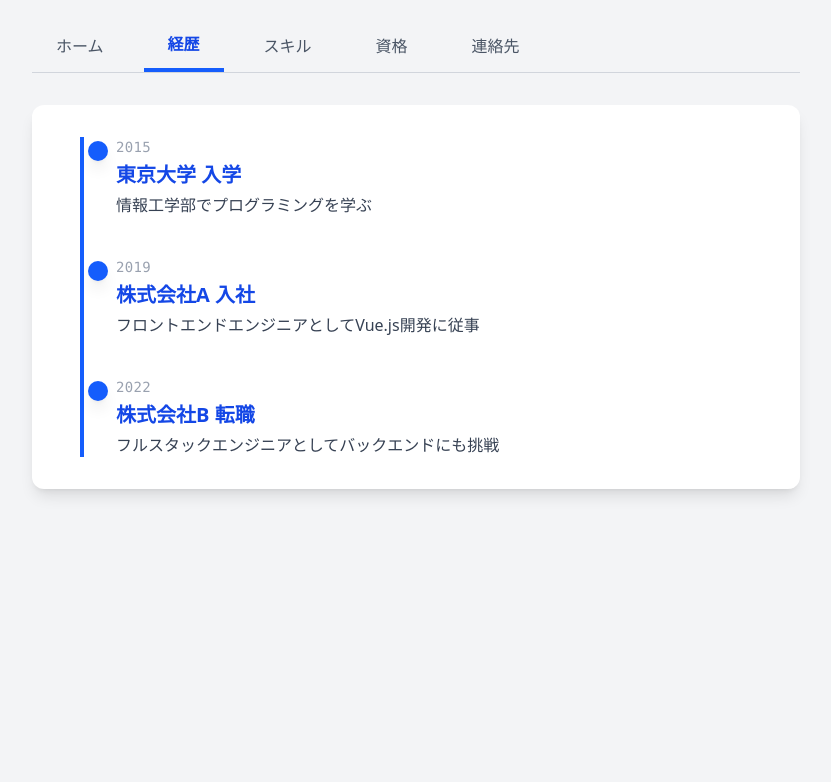
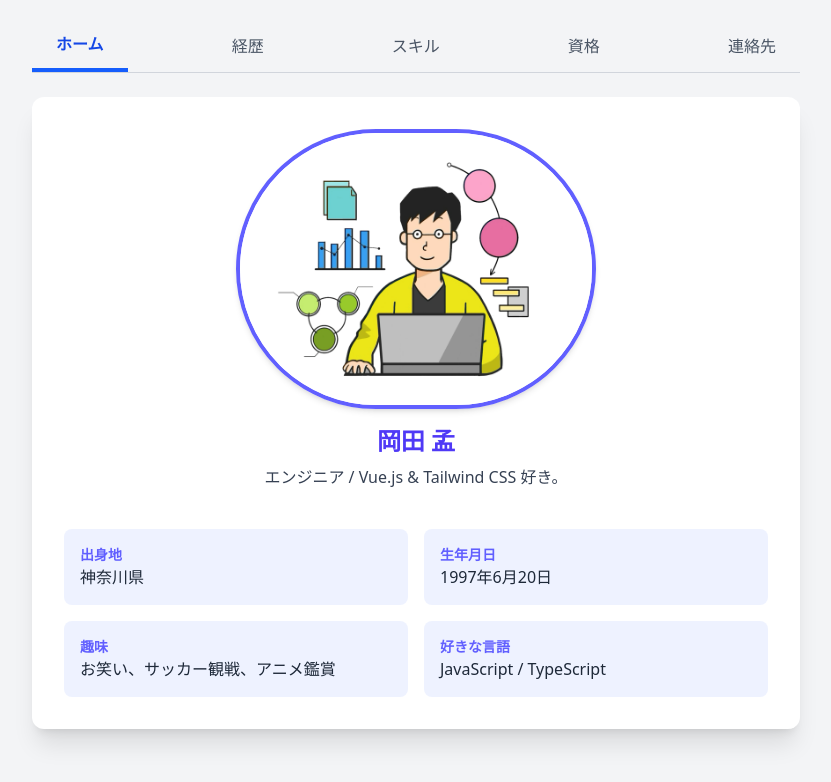
Before and after one commit to Cozy-Life/my-website, a Vue app: page / in a window 1280 px wide. Shown: the top 782 px of the page, without its empty margins (224-1055 px from the left). Built offline with nearby package versions, Linux system fonts and the light colour scheme.

Commit message:
プロフィールを更新

```diff
--- a/src/App.vue
+++ b/src/App.vue
@@ -1,15 +1,14 @@
 <template>
   <main class="min-h-screen bg-gray-100 p-8">
     <div class="max-w-3xl mx-auto">
-
       <!-- タブボタン -->
-      <div class="flex space-x-4 border-b border-gray-300 mb-8">
-      <button
+      <div class="flex flex-wrap sm:flex-nowrap justify-start sm:justify-between gap-2 sm:gap-4 border-b border-gray-300 mb-6 overflow-x-auto">
+        <button
           @click="activeTab = 'home'"
           :class="activeTab === 'home'
             ? 'border-b-4 border-blue-600 text-blue-700 font-semibold'
             : 'text-gray-600 hover:text-blue-600'"
-          class="pb-3 px-6 transition-colors duration-300"
+          class="pb-3 px-4 sm:px-6 whitespace-nowrap text-sm sm:text-base transition-colors duration-300"
         >
           ホーム
         </button>
@@ -18,7 +17,7 @@
           :class="activeTab === 'timeline'
             ? 'border-b-4 border-blue-600 text-blue-700 font-semibold'
             : 'text-gray-600 hover:text-blue-600'"
-          class="pb-3 px-6 transition-colors duration-300"
+          class="pb-3 px-4 sm:px-6 whitespace-nowrap text-sm sm:text-base transition-colors duration-300"
         >
           経歴
         </button>
@@ -27,7 +26,7 @@
           :class="activeTab === 'skill'
             ? 'border-b-4 border-blue-600 text-blue-700 font-semibold'
             : 'text-gray-600 hover:text-blue-600'"
-          class="pb-3 px-6 transition-colors duration-300"
+          class="pb-3 px-4 sm:px-6 whitespace-nowrap text-sm sm:text-base transition-colors duration-300"
         >
           スキル
         </button>
@@ -36,7 +35,7 @@
           :class="activeTab === 'qualifications'
             ? 'border-b-4 border-blue-600 text-blue-700 font-semibold'
             : 'text-gray-600 hover:text-blue-600'"
-          class="pb-3 px-6 transition-colors duration-300"
+          class="pb-3 px-4 sm:px-6 whitespace-nowrap text-sm sm:text-base transition-colors duration-300"
         >
           資格
         </button>
@@ -45,7 +44,7 @@
           :class="activeTab === 'contact'
             ? 'border-b-4 border-blue-600 text-blue-700 font-semibold'
             : 'text-gray-600 hover:text-blue-600'"
-          class="pb-3 px-6 transition-colors duration-300"
+          class="pb-3 px-4 sm:px-6 whitespace-nowrap text-sm sm:text-base transition-colors duration-300"
         >
           連絡先
         </button>
@@ -54,35 +53,30 @@
       <!-- タブ内容カード -->
       <section
         v-if="activeTab === 'home'"
-        class="bg-white shadow-lg rounded-xl p-8 transition-opacity duration-500"
       >
         <Profile />
       </section>
 
       <section
         v-if="activeTab === 'timeline'"
-        class="bg-white shadow-lg rounded-xl p-8 transition-opacity duration-500"
       >
         <Timeline />
       </section>
 
       <section
         v-if="activeTab === 'skill'"
-        class="bg-white shadow-lg rounded-xl p-8 transition-opacity duration-500"
       >
         <SkillProgressChart />
       </section>
 
       <section
         v-if="activeTab === 'qualifications'"
-        class="bg-white shadow-lg rounded-xl p-8 transition-opacity duration-500"
       >
         <Qualifications />
       </section>
 
       <section
         v-if="activeTab === 'contact'"
-        class="bg-white shadow-lg rounded-xl p-8 transition-opacity duration-500"
       >
         <ContactInfo />
       </section>
@@ -98,5 +92,5 @@ import SkillProgressChart from './components/SkillProgressChart.vue'
 import Qualifications from './components/Qualifications.vue'
 import ContactInfo from './components/ContactInfo.vue'
 
-const activeTab = ref('timeline')
+const activeTab = ref('home')
 </script>
--- a/src/components/ContactInfo.vue
+++ b/src/components/ContactInfo.vue
@@ -15,7 +15,7 @@
         <a
           href="mailto:your.email@example.com"
           class="text-indigo-700 hover:underline"
-          >your.email@example.com</a
+          >takeshiokada@okatakese.com</a
         >
       </li>
       <li class="flex items-center space-x-3">
@@ -29,11 +29,11 @@
           />
         </svg>
         <a
-          href="https://github.com/yourusername"
+          href="https://github.com/Cozy-Life"
           target="_blank"
           rel="noopener noreferrer"
           class="text-indigo-700 hover:underline"
-          >github.com/yourusername</a
+          >github.com/Cozy-Life</a
         >
       </li>
       <li class="flex items-center space-x-3">
@@ -47,11 +47,11 @@
           />
         </svg>
         <a
-          href="https://twitter.com/yourusername"
+          href="https://x.com/CozyDevTake"
           target="_blank"
           rel="noopener noreferrer"
           class="text-indigo-700 hover:underline"
-          >@yourusername</a
+          >@CozyDevTake</a
         >
       </li>
     </ul>
--- a/src/components/Profile.vue
+++ b/src/components/Profile.vue
@@ -2,28 +2,28 @@
   <section class="bg-white shadow-xl rounded-xl p-8 max-w-3xl mx-auto">
     <div class="flex flex-col items-center">
       <img
-        src="/src/assets/vue.svg"
+        src="/src/assets/me_image.jpg"
         alt="プロフィール画像"
-        class="w-32 h-32 rounded-full border-4 border-indigo-500 shadow-md mb-4"
+        class="w-90 h-70 rounded-full border-4 border-indigo-500 shadow-md mb-4"
       />
-      <h2 class="text-2xl font-bold text-indigo-600 mb-2">岡田 武</h2>
+      <h2 class="text-2xl font-bold text-indigo-600 mb-2">岡田 孟</h2>
       <p class="text-gray-700 text-center mb-4">
-        フロントエンドエンジニア / Vue.js & Tailwind CSS 好き。ユーザーにやさしいUIをつくるのが得意です。
+        エンジニア / Vue.js & Tailwind CSS 好き。
       </p>
     </div>
 
     <div class="grid grid-cols-1 sm:grid-cols-2 gap-4 mt-6 text-gray-800">
       <div class="bg-indigo-50 rounded-lg p-4">
         <h3 class="text-sm font-semibold text-indigo-500">出身地</h3>
-        <p>東京都</p>
+        <p>神奈川県</p>
       </div>
       <div class="bg-indigo-50 rounded-lg p-4">
         <h3 class="text-sm font-semibold text-indigo-500">生年月日</h3>
-        <p>1994年5月20日</p>
+        <p>1997年6月20日</p>
       </div>
       <div class="bg-indigo-50 rounded-lg p-4">
         <h3 class="text-sm font-semibold text-indigo-500">趣味</h3>
-        <p>カフェ巡り、写真、アニメ鑑賞</p>
+        <p>お笑い、サッカー観戦、アニメ鑑賞</p>
       </div>
       <div class="bg-indigo-50 rounded-lg p-4">
         <h3 class="text-sm font-semibold text-indigo-500">好きな言語</h3>
--- a/src/components/Qualifications.vue
+++ b/src/components/Qualifications.vue
@@ -1,6 +1,6 @@
 <template>
   <section class="bg-white shadow-xl shadow-indigo-200/40 rounded-xl p-8 max-w-3xl mx-auto">
-    <h2 class="text-2xl font-semibold mb-6 text-indigo-600">資格・受賞歴</h2>
+    <h2 class="text-2xl font-semibold mb-6 text-indigo-600">資格</h2>
     <ul class="space-y-6">
       <li
         v-for="qual in qualifications"
@@ -9,7 +9,6 @@
       >
         <h3 class="text-xl font-bold text-indigo-700">{{ qual.name }}</h3>
         <p class="text-sm text-gray-600 mb-1">{{ qual.date }}</p>
-        <p class="text-gray-700">{{ qual.description }}</p>
       </li>
     </ul>
   </section>
@@ -18,19 +17,28 @@
 <script setup>
 const qualifications = [
   {
+    name: 'ITパスポート',
+    date: '2021年2月',
+  },
+  {
     name: '基本情報技術者試験',
-    date: '2020年6月',
-    description: 'ITの基礎知識を問う国家資格。プログラミングやネットワークの基礎が身についています。'
+    date: '2021年10月',
+  },
+  {
+    name: 'Java Silver SE11',
+    date: '2021年12月',
+  },
+  {
+    name: 'Java Gold SE11',
+    date: '2022年2月',
   },
   {
     name: '応用情報技術者試験',
-    date: '2022年11月',
-    description: 'より高度なIT技術やプロジェクト管理の知識を問う国家資格。実務経験を積む上で役立ちます。'
+    date: '2022年4月',
   },
   {
-    name: 'TOEIC 900点',
-    date: '2021年9月',
-    description: 'ビジネス英語の能力を示すスコア。海外とのコミュニケーションにも対応可能です。'
+    name: 'FP3級',
+    date: '2025年7月',
   }
 ]
 </script>
--- a/src/components/Timeline.vue
+++ b/src/components/Timeline.vue
@@ -22,19 +22,29 @@
 <script setup>
 const timeline = [
   {
-    year: '2015',
-    title: '東京大学 入学',
-    description: '情報工学部でプログラミングを学ぶ'
+    year: '2016',
+    title: '横浜国立大学 入学',
+    description: 'プログラミングを学ぶ'
   },
   {
-    year: '2019',
-    title: '株式会社A 入社',
-    description: 'フロントエンドエンジニアとしてVue.js開発に従事'
+    year: '2021',
+    title: '受託システム開発会社に入社',
+    description: '自動倉庫のシステム開発に携わる'
   },
   {
-    year: '2022',
-    title: '株式会社B 転職',
-    description: 'フルスタックエンジニアとしてバックエンドにも挑戦'
+    year: '2023',
+    title: '独立 1社目',
+    description: '証券会社のWebアプリ開発に携わる'
+  },
+  {
+    year: '2024',
+    title: '独立 2社目',
+    description: 'モバイル会社のWebアプリ開発に携わる'
+  },
+  {
+    year: '2025',
+    title: '独立 2社目',
+    description: '上記のシステム開発を継続'
   }
 ]
 </script>
```
Also changed, not shown: src/assets/me_image.jpg (added).
